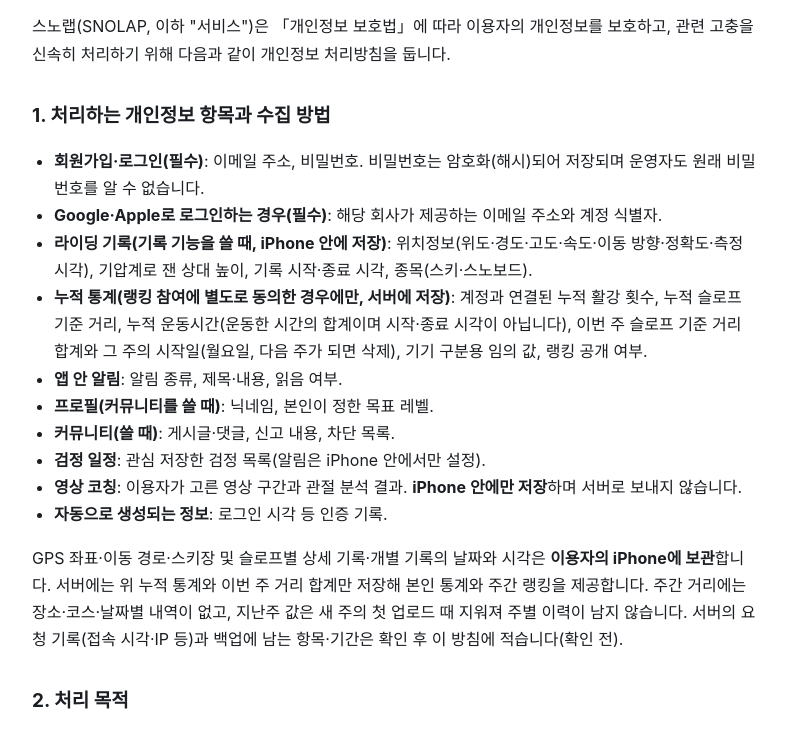
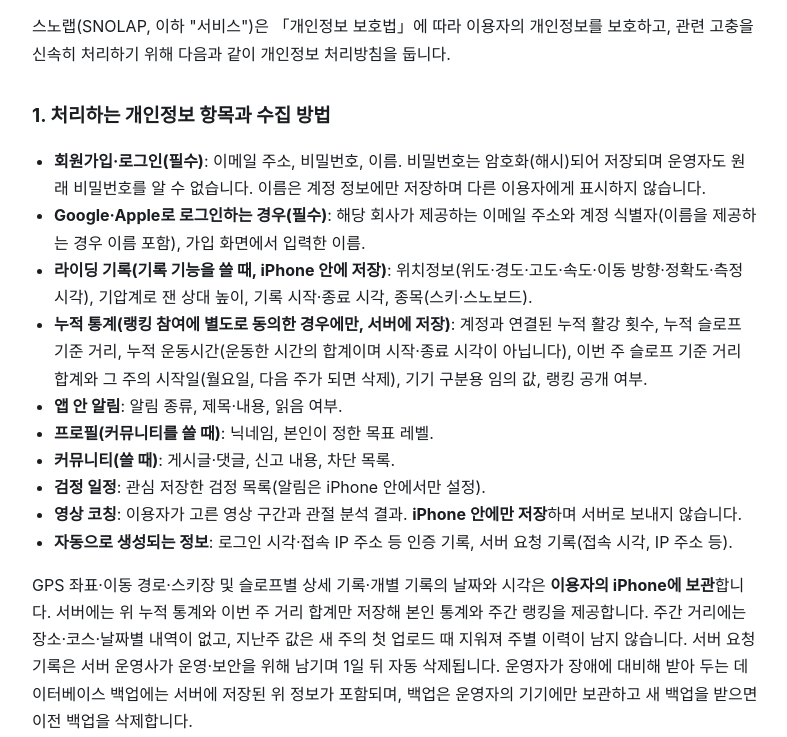
Before and after one commit to Snolap/snolap-site, a plain HTML site: page privacy.html in a window 1280 px wide. Shown: the part 207-944 px from the top of the page, without its empty margins (244-1031 px from the left). Drawn offline with Linux system fonts and the light colour scheme.

Commit message:
처리방침: 이름·서버 요청 기록·백업 항목 추가
Co-Authored-By: Claude Opus 5.5 <noreply@anthropic.com>

```diff
--- a/privacy.html
+++ b/privacy.html
@@ -19,8 +19,8 @@ footer{margin-top:48px;padding-top:16px;border-top:1px solid var(--line);color:v
 <p>스노랩(SNOLAP, 이하 &quot;서비스&quot;)은 「개인정보 보호법」에 따라 이용자의 개인정보를 보호하고, 관련 고충을 신속히 처리하기 위해 다음과 같이 개인정보 처리방침을 둡니다.</p>
 <h2>1. 처리하는 개인정보 항목과 수집 방법</h2>
 <ul>
-<li><strong>회원가입·로그인(필수)</strong>: 이메일 주소, 비밀번호. 비밀번호는 암호화(해시)되어 저장되며 운영자도 원래 비밀번호를 알 수 없습니다.</li>
-<li><strong>Google·Apple로 로그인하는 경우(필수)</strong>: 해당 회사가 제공하는 이메일 주소와 계정 식별자.</li>
+<li><strong>회원가입·로그인(필수)</strong>: 이메일 주소, 비밀번호, 이름. 비밀번호는 암호화(해시)되어 저장되며 운영자도 원래 비밀번호를 알 수 없습니다. 이름은 계정 정보에만 저장하며 다른 이용자에게 표시하지 않습니다.</li>
+<li><strong>Google·Apple로 로그인하는 경우(필수)</strong>: 해당 회사가 제공하는 이메일 주소와 계정 식별자(이름을 제공하는 경우 이름 포함), 가입 화면에서 입력한 이름.</li>
 <li><strong>라이딩 기록(기록 기능을 쓸 때, iPhone 안에 저장)</strong>: 위치정보(위도·경도·고도·속도·이동 방향·정확도·측정 시각), 기압계로 잰 상대 높이, 기록 시작·종료 시각, 종목(스키·스노보드).</li>
 <li><strong>누적 통계(랭킹 참여에 별도로 동의한 경우에만, 서버에 저장)</strong>: 계정과 연결된 누적 활강 횟수, 누적 슬로프 기준 거리, 누적 운동시간(운동한 시간의 합계이며 시작·종료 시각이 아닙니다), 이번 주 슬로프 기준 거리 합계와 그 주의 시작일(월요일, 다음 주가 되면 삭제), 기기 구분용 임의 값, 랭킹 공개 여부.</li>
 <li><strong>앱 안 알림</strong>: 알림 종류, 제목·내용, 읽음 여부.</li>
@@ -28,9 +28,9 @@ footer{margin-top:48px;padding-top:16px;border-top:1px solid var(--line);color:v
 <li><strong>커뮤니티(쓸 때)</strong>: 게시글·댓글, 신고 내용, 차단 목록.</li>
 <li><strong>검정 일정</strong>: 관심 저장한 검정 목록(알림은 iPhone 안에서만 설정).</li>
 <li><strong>영상 코칭</strong>: 이용자가 고른 영상 구간과 관절 분석 결과. <strong>iPhone 안에만 저장</strong>하며 서버로 보내지 않습니다.</li>
-<li><strong>자동으로 생성되는 정보</strong>: 로그인 시각 등 인증 기록.</li>
+<li><strong>자동으로 생성되는 정보</strong>: 로그인 시각·접속 IP 주소 등 인증 기록, 서버 요청 기록(접속 시각, IP 주소 등).</li>
 </ul>
-<p>GPS 좌표·이동 경로·스키장 및 슬로프별 상세 기록·개별 기록의 날짜와 시각은 <strong>이용자의 iPhone에 보관</strong>합니다. 서버에는 위 누적 통계와 이번 주 거리 합계만 저장해 본인 통계와 주간 랭킹을 제공합니다. 주간 거리에는 장소·코스·날짜별 내역이 없고, 지난주 값은 새 주의 첫 업로드 때 지워져 주별 이력이 남지 않습니다. 서버의 요청 기록(접속 시각·IP 등)과 백업에 남는 항목·기간은 확인 후 이 방침에 적습니다(확인 전).</p>
+<p>GPS 좌표·이동 경로·스키장 및 슬로프별 상세 기록·개별 기록의 날짜와 시각은 <strong>이용자의 iPhone에 보관</strong>합니다. 서버에는 위 누적 통계와 이번 주 거리 합계만 저장해 본인 통계와 주간 랭킹을 제공합니다. 주간 거리에는 장소·코스·날짜별 내역이 없고, 지난주 값은 새 주의 첫 업로드 때 지워져 주별 이력이 남지 않습니다. 서버 요청 기록은 서버 운영사가 운영·보안을 위해 남기며 1일 뒤 자동 삭제됩니다. 운영자가 장애에 대비해 받아 두는 데이터베이스 백업에는 서버에 저장된 위 정보가 포함되며, 백업은 운영자의 기기에만 보관하고 새 백업을 받으면 이전 백업을 삭제합니다.</p>
 <h2>2. 처리 목적</h2>
 <ul>
 <li>회원 식별, 가입 의사 확인, 로그인과 계정 관리</li>
@@ -51,7 +51,7 @@ footer{margin-top:48px;padding-top:16px;border-top:1px solid var(--line);color:v
 <h2>4. 제3자 제공</h2>
 <p>서비스는 이용자의 개인정보를 제3자에게 제공하지 않습니다. 닉네임, 게시글·댓글은 로그인한 다른 이용자에게 보입니다. 목표 레벨은 프로필에 표시됩니다. 주간 랭킹에는 이번 주에 탄 이용자의 닉네임·순위·자격 배지와 1km 단위로 내린 이번 주 거리가 로그인한 다른 이용자에게 보입니다(장소·날짜는 표시하지 않음). 누적 통계는 본인에게만 보입니다. 랭킹 공개는 기본으로 켜져 있으며 내 계정 설정에서 비공개로 바꿀 수 있습니다. 랭킹 공개만 끄면 누적 통계와 이번 주 거리는 서버에 남아 본인 통계에 쓰입니다. 저장 자체를 멈추려면 누적 통계 저장 동의를 철회하면 되고, 동의하지 않아도 기록과 분석은 이용할 수 있습니다. 이용자가 공유 카드 등을 직접 공유하는 경우에는 이용자가 선택한 내용만 이용자가 정한 상대에게 전달됩니다.</p>
 <h2>5. 처리 위탁과 국외 이전</h2>
-<table><tr><th>받는 자</th><th>위탁 업무</th><th>항목</th><th>저장 위치</th></tr><tr><td>Supabase, Inc.(미국)</td><td>회원 인증, 계정·프로필·누적 통계·주간 거리·커뮤니티·알림 데이터 보관, 인증·비밀번호 재설정 메일 발송</td><td>이메일, 암호화된 비밀번호, 인증 기록, 프로필, 누적 통계, 이번 주 거리 합계, 게시글·댓글·신고·차단, 관심 검정, 알림</td><td>대한민국 서울 지역 데이터센터(AWS)</td></tr></table>
+<table><tr><th>받는 자</th><th>위탁 업무</th><th>항목</th><th>저장 위치</th></tr><tr><td>Supabase, Inc.(미국)</td><td>회원 인증, 계정·프로필·누적 통계·주간 거리·커뮤니티·알림 데이터 보관, 인증·비밀번호 재설정 메일 발송</td><td>이메일, 암호화된 비밀번호, 이름, 인증 기록, 서버 요청 기록, 프로필, 누적 통계, 이번 주 거리 합계, 게시글·댓글·신고·차단, 관심 검정, 알림</td><td>대한민국 서울 지역 데이터센터(AWS)</td></tr></table>
 <ul>
 <li>국외 이전 근거: 서비스 제공 계약의 이행을 위한 처리위탁·보관으로서 이 방침에 공개(「개인정보 보호법」 제28조의8 제1항 제3호)</li>
 <li>이전 시기와 방법: 가입·로그인·누적 통계와 주간 거리 저장 때 암호화된 네트워크로 전송</li>
```
